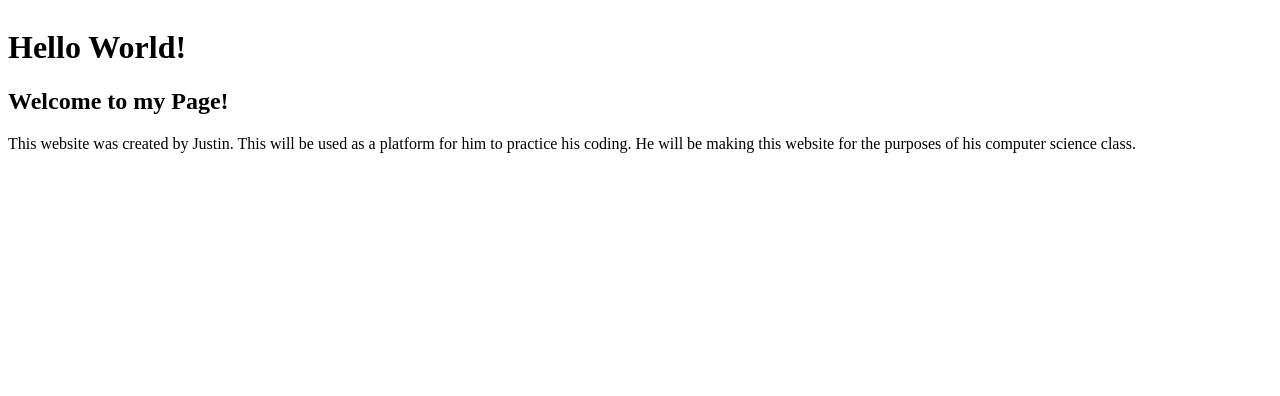
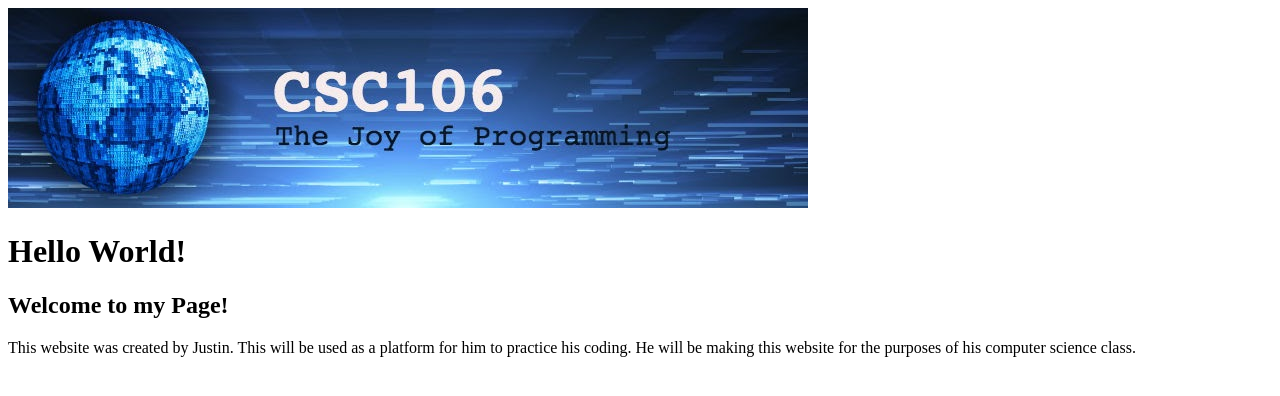
Before and after one commit to jczannotti/jczannotti.github.io, a plain HTML site: page index.html in a window 1280 px wide. Drawn offline with Linux system fonts and the light colour scheme.

Commit message:
Update index.html

```diff
--- a/index.html
+++ b/index.html
@@ -5,6 +5,7 @@
         <title>CSC 106 The Joy of Programming</title>
     </head>
     <body>
+<img src="csc106_banner.jpg" alt="CSC 106 banner">
 
     <table></table>
 
```
